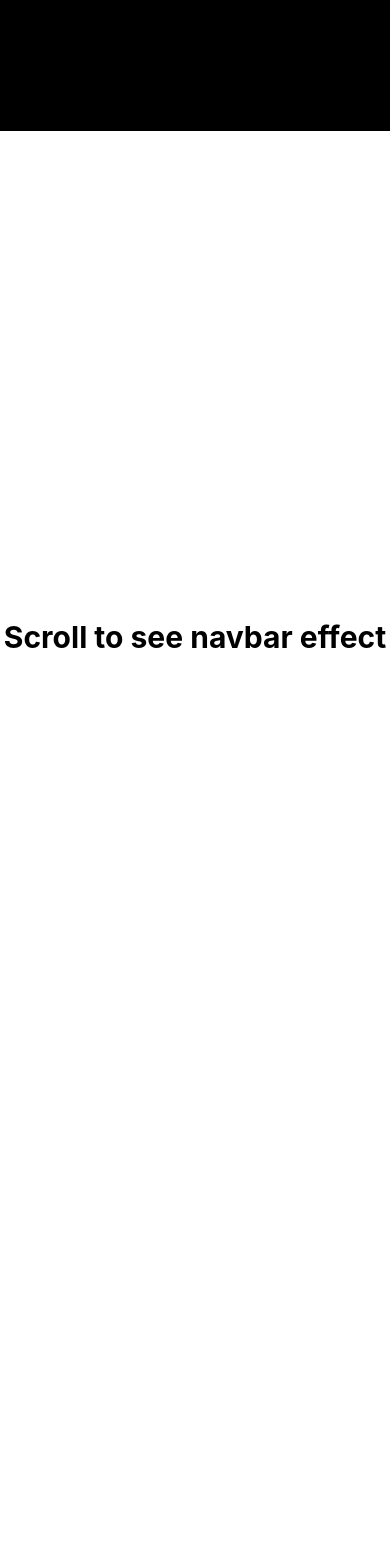
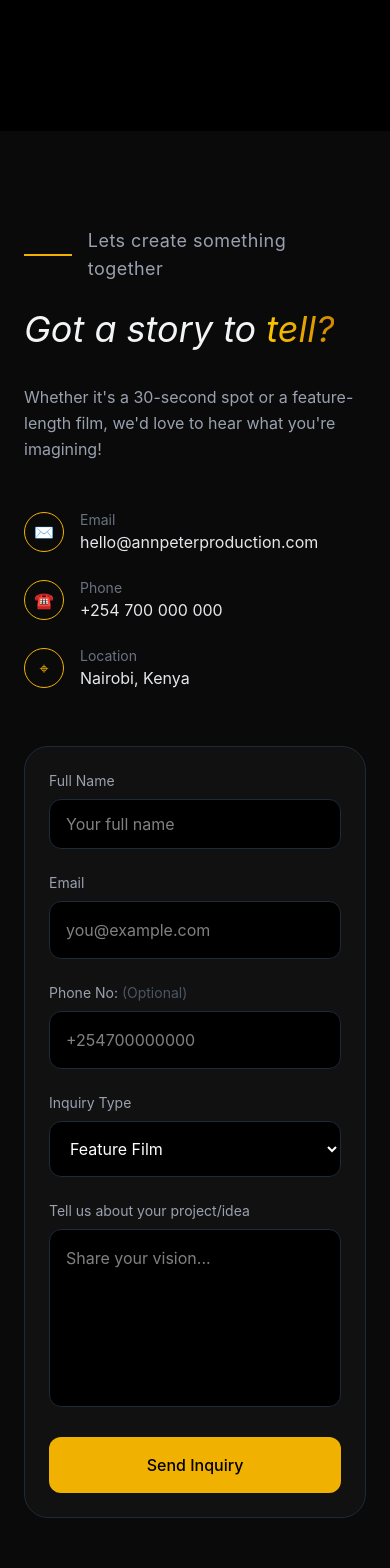
Before and after one commit to Grantex/ann-peter-production, a React (Vite) app: page / in a window 390 px wide. Shown: the part 1460-3028 px from the top of the page. Before the commit the page ends 2603 px from the top, so only its background shows below. Built offline with nearby package versions, Linux system fonts and the light colour scheme.

Commit message:
feat: contact section (front-end) done, mobile responsive

```diff
--- a/src/App.tsx
+++ b/src/App.tsx
@@ -170,6 +170,177 @@ function App() {
         </div>
       </section>
 
+      {/* Contact Section */}
+      <section id="contact" className="bg-[#0a0a0a] text-white px-6 md:px-16 py-24">
+
+        <div className="max-w-7xl mx-auto grid md:grid-cols-2 gap-14 items-start">
+
+          {/* LEFT SIDE */}
+          <div>
+
+            {/* Section Label */}
+            <div className="flex items-center gap-4 mb-6">
+              <div className="w-12 h-[2px] bg-yellow-500"></div>
+
+              <h3 className="font-display text-lg md:text-xl tracking-wide text-gray-400">
+                Lets create something together
+              </h3>
+            </div>
+
+            {/* Artistic Heading */}
+            <h2 className="font-artistic italic text-4xl md:text-5xl leading-tight mb-8 whitespace-nowrap">
+
+              <span className="text-gray-100">
+                Got a story to{" "}
+              </span>
+
+              <span className="bg-gradient-to-r from-yellow-400 to-yellow-600 bg-clip-text text-transparent">
+                tell?
+              </span>
+
+
+
+            </h2>
+
+            {/* Description */}
+            <p className="text-gray-400 text-base md:text-lg leading-relaxed max-w-lg mb-12">
+              Whether it's a 30-second spot or a feature-length film,
+              we'd love to hear what you're imagining!
+            </p>
+
+            {/* Contact Info */}
+            <div className="space-y-6">
+
+              {/* Email */}
+              <div className="flex items-center gap-4">
+                <div className="w-10 h-10 rounded-full border border-yellow-500 flex items-center justify-center text-yellow-500">
+                  ✉
+                </div>
+
+                <div>
+                  <p className="text-sm text-gray-500">Email</p>
+                  <p className="text-gray-200">hello@annpeterproduction.com</p>
+                </div>
+              </div>
+
+              {/* Phone */}
+              <div className="flex items-center gap-4">
+                <div className="w-10 h-10 rounded-full border border-yellow-500 flex items-center justify-center text-yellow-500">
+                  ☎
+                </div>
+
+                <div>
+                  <p className="text-sm text-gray-500">Phone</p>
+                  <p className="text-gray-200">+254 700 000 000</p>
+                </div>
+              </div>
+
+              {/* Location */}
+              <div className="flex items-center gap-4">
+                <div className="w-10 h-10 rounded-full border border-yellow-500 flex items-center justify-center text-yellow-500">
+                  ⌖
+                </div>
+
+                <div>
+                  <p className="text-sm text-gray-500">Location</p>
+                  <p className="text-gray-200">Nairobi, Kenya</p>
+                </div>
+              </div>
+
+            </div>
+
+          </div>
+
+          {/* RIGHT SIDE - CONTACT FORM */}
+          <div className="bg-[#111111] border border-gray-800 rounded-3xl p-6 md:p-8">
+
+            <form className="space-y-6">
+
+              {/* Full Name */}
+              <div>
+                <label className="block text-sm text-gray-400 mb-2">
+                  Full Name
+                </label>
+
+                <input
+                  type="text"
+                  placeholder="Your full name"
+                  className="w-full bg-black border border-gray-800 rounded-xl px-4 py-3 text-white focus:outline-none focus:border-yellow-500 transition"
+                />
+              </div>
+
+              {/* Email */}
+              <div>
+                <label className="block text-sm text-gray-400 mb-2">
+                  Email
+                </label>
+
+                <input
+                  type="email"
+                  placeholder="you@example.com"
+                  className="w-full bg-black border border-gray-800 rounded-xl px-4 py-4 text-white focus:outline-none focus:border-yellow-500 transition"
+                />
+              </div>
+
+              {/* Phone */}
+              <div>
+                <label className="block text-sm text-gray-400 mb-2">
+                  Phone No: <span className="text-gray-600">(Optional)</span>
+                </label>
+
+                <input
+                  type="text"
+                  placeholder="+254700000000"
+                  className="w-full bg-black border border-gray-800 rounded-xl px-4 py-4 text-white focus:outline-none focus:border-yellow-500 transition"
+                />
+              </div>
+
+              {/* Inquiry Type */}
+              <div>
+                <label className="block text-sm text-gray-400 mb-2">
+                  Inquiry Type
+                </label>
+
+                <select
+                  className="w-full bg-black border border-gray-800 rounded-xl px-4 py-4 text-white focus:outline-none focus:border-yellow-500 transition"
+                >
+                  <option>Feature Film</option>
+                  <option>Commercial/Advertisement</option>
+                  <option>Documentary/Events</option>
+                  <option>Partnership</option>
+                  <option>Other</option>
+                </select>
+              </div>
+
+              {/* Message */}
+              <div>
+                <label className="block text-sm text-gray-400 mb-2">
+                  Tell us about your project/idea
+                </label>
+
+                <textarea
+                  rows={6}
+                  placeholder="Share your vision..."
+                  className="w-full bg-black border border-gray-800 rounded-xl px-4 py-4 text-white resize-none focus:outline-none focus:border-yellow-500 transition"
+                ></textarea>
+              </div>
+
+              {/* Submit */}
+              <button
+                type="submit"
+                className="w-full bg-yellow-500 text-black font-medium py-4 rounded-xl hover:bg-yellow-600 transition duration-300"
+              >
+                Send Inquiry
+              </button>
+
+            </form>
+
+          </div>
+
+        </div>
+
+      </section>
+
       {/* Scroll Section */}
       <section className="h-[120vh] bg-white text-black flex items-center justify-center">
         <h2 className="text-3xl font-bold">Scroll to see navbar effect</h2>
```
